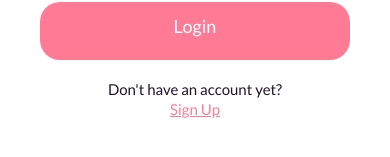
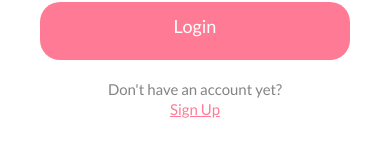
Before and after one commit to RepXcel/App, a React Native app: screen /Login in a window 390 px wide. Shown: the part 471-628 px from the top of the page. Built offline with nearby package versions, Linux system fonts and the light colour scheme.

Commit message:
Change coloring (secondary to black)

```diff
--- a/components/Header/Title.tsx
+++ b/components/Header/Title.tsx
@@ -26,7 +26,6 @@ const Greeting: FunctionComponent<GreetingProps> = (props) => {
       <RegularText
         textStyles={[
           {
-            color: colors.secondary,
             fontSize: 22,
             minHeight: 30,
             fontFamily: "Lato-Bold",
--- a/components/Input/TextInput.tsx
+++ b/components/Input/TextInput.tsx
@@ -25,7 +25,6 @@ const IconContainer = styled.View`
 
 const StyledTextInput = styled.TextInput`
   font-size: 17px;
-  color: ${colors.secondary};
   font-family: Lato-Bold;
   width: 90%;
   border-radius: 8px;
--- a/components/Texts/BigText.tsx
+++ b/components/Texts/BigText.tsx
@@ -5,7 +5,7 @@ import { colors } from "../colors";
 const StyledText = styled.Text`
   font-size: 36px;
   min-height: 45px;
-  color: ${colors.secondary};
+  color: ${colors.black};
   text-align: left;
   font-family: Lato-Bold;
 `;
--- a/components/Texts/RegularText.tsx
+++ b/components/Texts/RegularText.tsx
@@ -5,7 +5,7 @@ import { colors } from "../colors";
 const StyledText = styled.Text`
   font-size: 18px;
   min-height: 32px;
-  color: ${colors.secondary};
+  color: ${colors.black};
   text-align: left;
   font-family: Lato-Regular;
 `;
--- a/navigation/TabNavigator.tsx
+++ b/navigation/TabNavigator.tsx
@@ -72,7 +72,6 @@ const TabNavigator: React.FC = () => {
 
         // HEADER ------------------------
         // headerShown: false,
-        headerTintColor: colors.secondary,
         headerStyle: {
           backgroundColor: colors.white,
           borderBottomWidth: 0,
--- a/screens/Login.tsx
+++ b/screens/Login.tsx
@@ -72,9 +72,7 @@ const Login: FunctionComponent<Props> = ({ navigation }) => {
           </RegularButton>
         </BottomButtonContainer>
         <RegisterContainer>
-          <SmallText textStyles={{ color: colors.secondary }}>
-            Don't have an account yet?
-          </SmallText>
+          <SmallText>Don't have an account yet?</SmallText>
           <LinkText
             textStyles={{
               color: colors.primary,
--- a/screens/Register.tsx
+++ b/screens/Register.tsx
@@ -58,9 +58,7 @@ const Register: FunctionComponent<Props> = ({ navigation }) => {
         </RegularButton>
       </BottomButtonContainer>
       <LoginContainer>
-        <SmallText textStyles={{ color: colors.secondary }}>
-          Already have an account?
-        </SmallText>
+        <SmallText>Already have an account?</SmallText>
         <LinkText
           textStyles={{
             color: colors.primary,
--- a/screens/Welcome.tsx
+++ b/screens/Welcome.tsx
@@ -77,6 +77,7 @@ const Register: FunctionComponent<Props> = ({ navigation }) => {
             The buddy to your barbell. Track your exercises now.
           </SmallText>
           <RegularButton
+            btnStyles={{ backgroundColor: colors.primary }}
             onPress={() => {
               navigation.navigate("Login");
             }}
```
